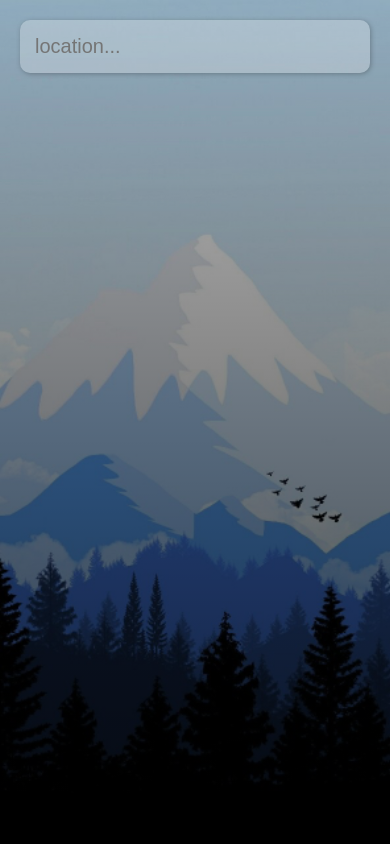
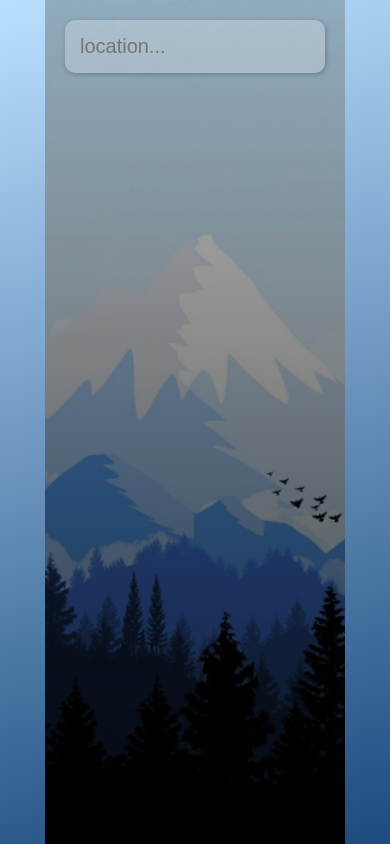
Before and after one commit to vk4s/vue-weather, a Vue app: page / in a window 390 px wide. Built offline with nearby package versions, Linux system fonts and the light colour scheme.

Commit message:
Fix mobile responsive

```diff
--- a/src/App.vue
+++ b/src/App.vue
@@ -83,6 +83,10 @@ export default {
     box-sizing: border-box;
 }
 
+html {
+    font-size: 62.5%;
+}
+
 body {
     font-family: "montserat", sans-serif;
     display: flex;
@@ -121,23 +125,23 @@ body {
 
 main {
     height: 100vh;
-    width: 500px;
+    max-width: 30rem;
     background: linear-gradient(to bottom, rgb(0, 0, 0, 0.25), rgb(0, 0, 0, 0.75));
-    padding: 20px;
+    padding: 2rem;
 }
-
-/* .search-box {
-    width: 100%;
-} */
-
+/*
+.search-box {
+    width: 90%;
+}
+*/
 .search-box .search-bar {
     display: block;
     width: 100%;
-    padding: 15px;
+    padding: 1.5rem;
     margin: auto;
 
     color: #313131;
-    font-size: 20px;
+    font-size: 2rem;
 
     appearance: none;
     border: none;
@@ -161,7 +165,7 @@ main {
 
 .location-box .location {
     color: white;
-    font-size: 32px;
+    font-size: 3.2rem;
     font-weight: 500;
     text-align: center;
     text-shadow: 1px 3px rgba(0, 0, 0, 0.25);
@@ -169,7 +173,7 @@ main {
 
 .location-box .date {
     color: white;
-    font-size: 20px;
+    font-size: 2rem;
     font-weight: 100;
     font-style: italic;
     text-align: center;
@@ -183,8 +187,8 @@ main {
     display: inline-block;
     padding: 10px 25px;
     color: white;
-    font-size: 100px;
-    font-weight: 900px;
+    font-size: 4rem;
+    font-weight: 900;
 
     text-shadow: 3px 6px rgba(0, 0, 0, 0.25);
     background-color: rgba(255, 255, 255, 0.25);
@@ -196,7 +200,7 @@ main {
 
 .weather-box .weather {
     color: white;
-    font-size: 48px;
+    font-size: 4rem;
     font-weight: 700;
     font-style: italic;
     text-shadow: 3px 6px rgba(0, 0, 0, 0.25);
```
